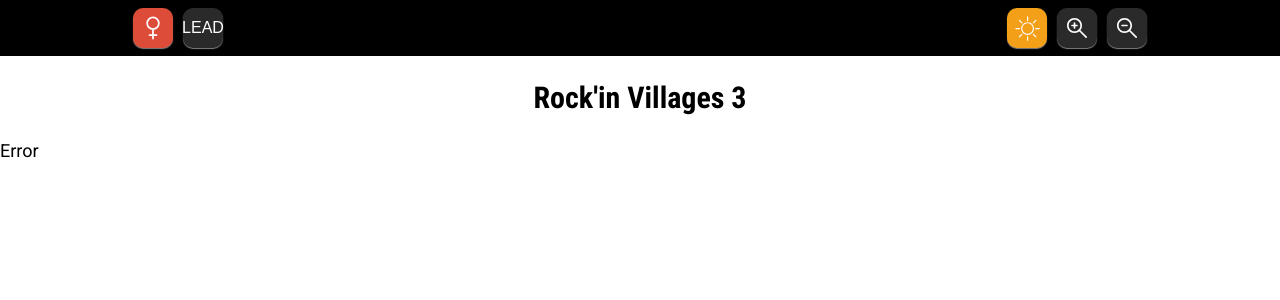
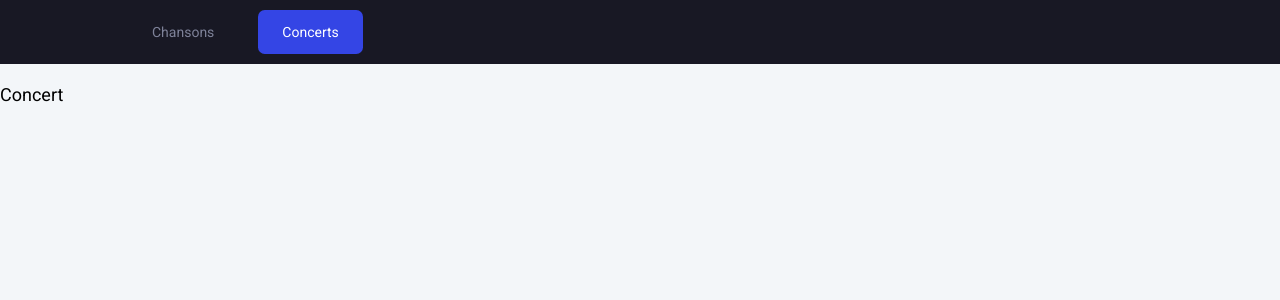
Before and after one commit to JKML5/RockinLyrics-front, a React (Vite) app: page /riv3/admin/concert in a window 1280 px wide. Shown: the top 300 px of the page. Built offline with nearby package versions, Linux system fonts and the light colour scheme.

Commit message:
Page concert

```diff
--- a/src/App.jsx
+++ b/src/App.jsx
@@ -1,3 +1,4 @@
+/* eslint-disable no-nested-ternary */
 import { Routes, Route, useLocation } from 'react-router-dom';
 import { useSelector } from 'react-redux';
 import { createGlobalStyle } from 'styled-components';
@@ -7,6 +8,7 @@ import QuizLyrics from './pages/QuizLyrics';
 import FormTutorial from './pages/admin/FormTutorial';
 import Home from './pages/Home';
 import Song from './pages/admin/Song';
+import Concert from './pages/admin/Concert';
 import Error from './pages/Error';
 import './css/reset.css';
 
@@ -22,34 +24,34 @@ body {
   font-size: 18px;
   line-height: 1.2;
   padding-bottom: 95px;
-  background-color: ${({ theme }) =>
-    theme === 'light' ? '#FFFFFF' : '#000000'};
+  background-color: ${({ theme, isAdminRoute }) =>
+    isAdminRoute ? '#e3e6e9' : theme === 'light' ? '#FFFFFF' : '#000000'};
 
   @media screen and (min-width: 984px) { /* 1024 - padding 40 */
-  background-color: ${({ theme }) =>
-    theme === 'light'
-      ? '#FFFFFF'
-      : 'linear-gradient(to right, #181818, #000000, #181818)'};
-  }
+  background-color: ${({ theme, isAdminRoute }) =>
+    isAdminRoute
+      ? '#f3f6f9'
+      : theme === 'light'
+        ? '#FFFFFF'
+        : 'linear-gradient(to right, #181818, #000000, #181818)'};
 }
 `;
 
 function App() {
   const theme = useSelector((state) => state.theme);
   const location = useLocation();
-
-  // Vérifie si le chemin actuel est un chemin admin
-  const isAdminRoute = location.pathname.startsWith('/admin/song');
+  const isAdminRoute = location.pathname.startsWith('/admin/');
 
   return (
     <>
-      <GlobalStyle theme={theme} />
+      <GlobalStyle isAdminRoute={isAdminRoute} theme={theme} />
       {isAdminRoute ? <AdminHeader /> : <Header />}
       <main>
         <Routes>
           <Route path="/" element={<Home />} />
           <Route path="/lyrics/:songId/:tutorialId" element={<QuizLyrics />} />
           <Route path="/admin/song" element={<Song />} />
+          <Route path="/admin/concert" element={<Concert />} />
           <Route path="/admin/song/:songId/add" element={<FormTutorial />} />
           <Route
             path="/admin/song/:songId/:tutorialId/edit"
--- a/src/components/AdminHeader.jsx
+++ b/src/components/AdminHeader.jsx
@@ -1,3 +1,4 @@
+import { Link, useLocation } from 'react-router-dom';
 import styled from 'styled-components';
 
 const StyledHeader = styled.header`
@@ -44,15 +45,21 @@ const MenuItem = styled.li`
 `;
 
 function AdminHeader() {
+  const location = useLocation();
+
   return (
     <StyledHeader>
       <StyledContainer className="container">
         <MenuNav>
-          <MenuItem className="active">
-            <a href="#">Chansons</a>
+          <MenuItem
+            className={location.pathname === '/admin/song' ? 'active' : ''}
+          >
+            <Link to="/admin/song">Chansons</Link>
           </MenuItem>
-          <MenuItem>
-            <a href="#">Concerts</a>
+          <MenuItem
+            className={location.pathname === '/admin/concert' ? 'active' : ''}
+          >
+            <Link to="/admin/concert">Concerts</Link>
           </MenuItem>
         </MenuNav>
       </StyledContainer>
--- /dev/null
+++ b/src/pages/admin/Concert.jsx
@@ -0,0 +1,7 @@
+import React from 'react';
+
+function Concert() {
+  return <div>Concert</div>;
+}
+
+export default Concert;
```
